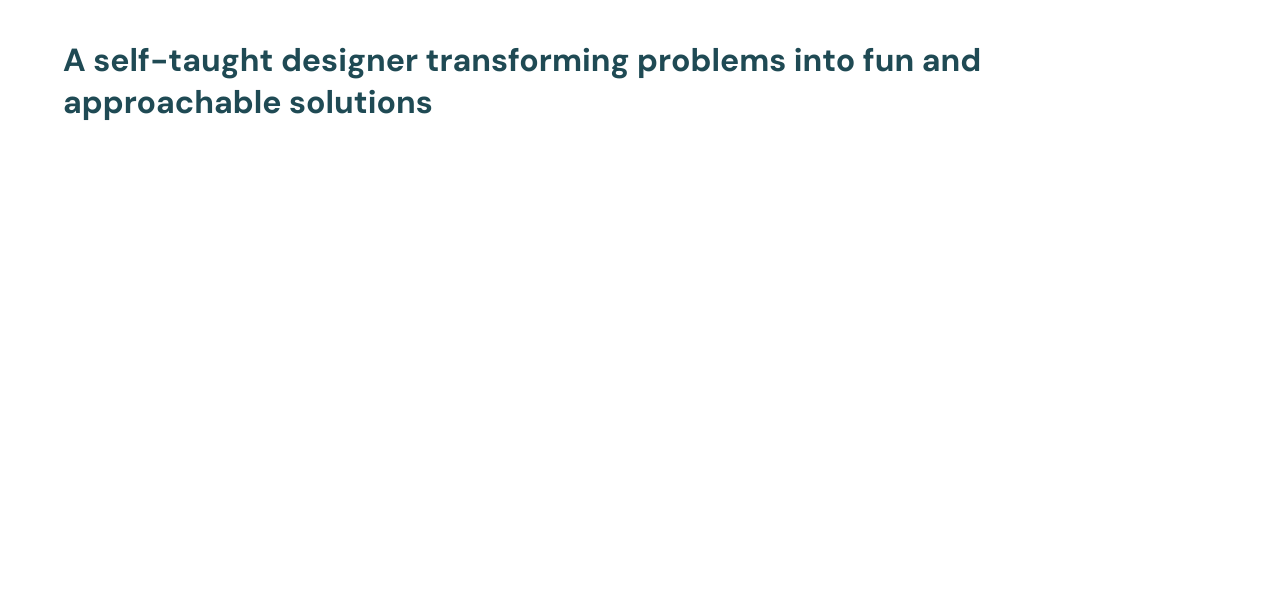
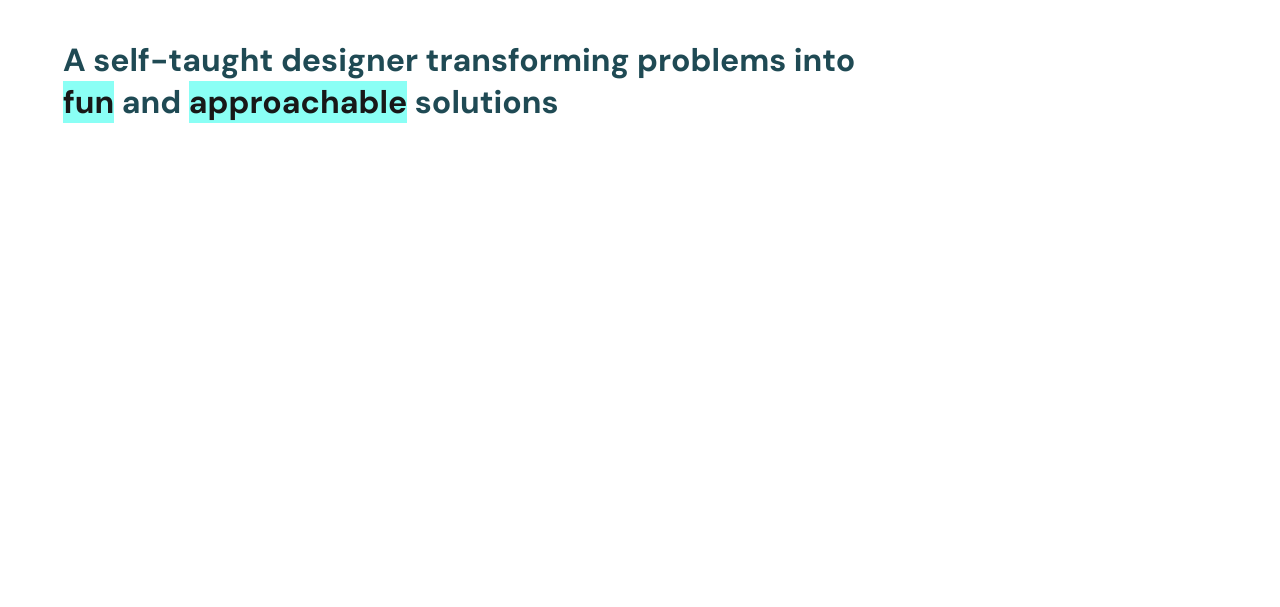
Before and after one commit to Nitin-Anil-Narang/UI-UX_Portfolio, a plain HTML site: page index.html in a window 1280 px wide. Shown: the part 193-800 px from the top of the page. Drawn offline with Linux system fonts and the light colour scheme.

Commit message:
added the highlighting effect

```diff
--- a/index.html
+++ b/index.html
@@ -30,7 +30,7 @@
       <br>
       <br>
       <h1 class="text-desc">
-        A self-taught designer transforming problems into fun and approachable solutions
+        A self-taught designer transforming problems into <br><mark>fun</mark> and <mark>approachable</mark> solutions
       </h1>
 
     </div>
@@ -75,6 +75,10 @@
 
   <div class="mb_parallax_container" id="mb_parallax_three">
     <div class="mb_parallax_overlay" id = "Contact">
+
+      <video width="320" height="240" controls>
+        <source src="res/giphy.mp4" type="video/mp4">
+      </video>
       <h2>
 
       </h2>
--- a/style.css
+++ b/style.css
@@ -150,3 +150,24 @@ nav
 {
     font-size: 24px;
 }
+
+mark {
+    -webkit-animation: 1.5s highlight 1.5s 1 normal forwards;
+            animation: 1.5s highlight 1.5s 1 normal forwards;
+    background-color: none;
+    background: linear-gradient(90deg, #7efff5 50%, rgba(255, 255, 255, 0) 50%);
+    background-size: 200% 100%;
+    background-position: 100% 0;
+  }
+
+  @-webkit-keyframes highlight {
+    to {
+      background-position: 0 0;
+    }
+  }
+
+  @keyframes highlight {
+    to {
+      background-position: 0 0;
+    }
+  }
```
